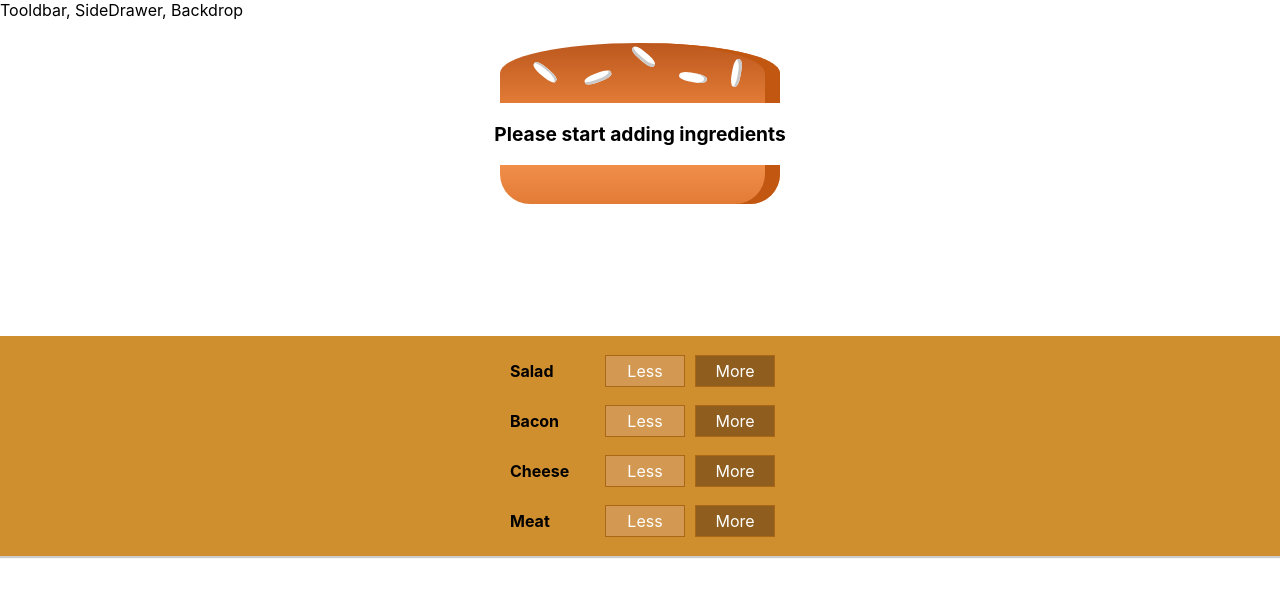
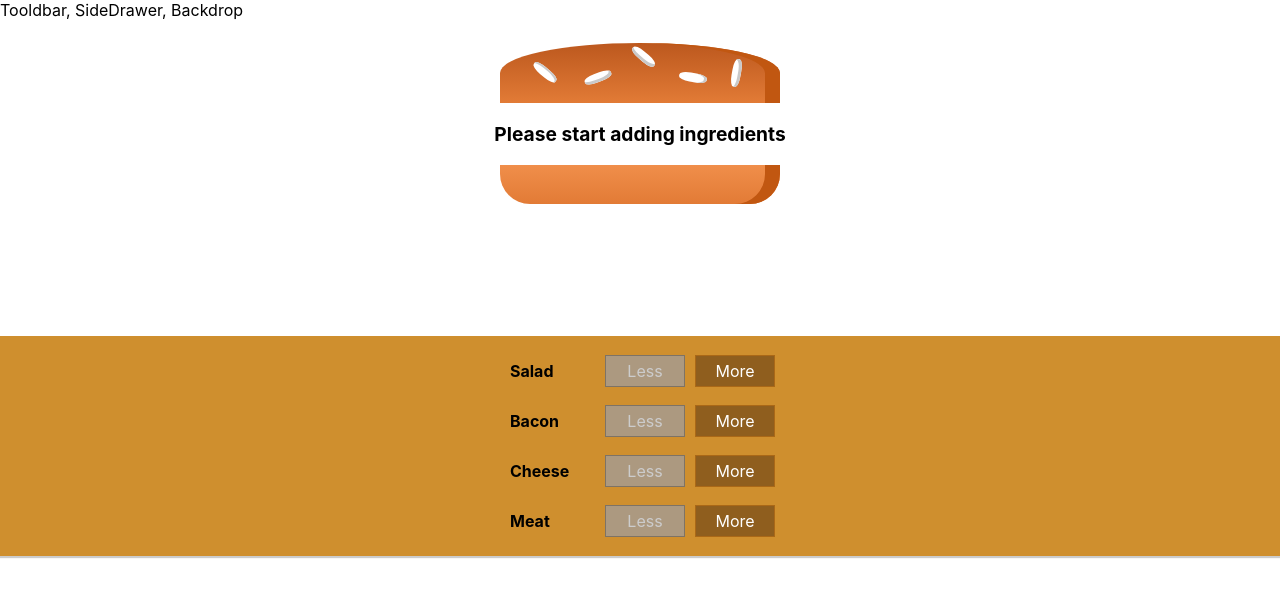
Before and after one commit to MaxRobertsDear/Buger-Builder-React, a React (Create React App) app: page / in a window 1280 px wide. Shown: the top 596 px of the page. Built offline with nearby package versions, Linux system fonts and the light colour scheme.

Commit message:
Added disable button method Less button will disable if ingredients are less than or equal to zero. This is to combat an error that is thrown when Less is pressed when that ingredient is already at zero.

```diff
--- a/src/components/Burger/BuildControls/BuildControl/BuildControl.js
+++ b/src/components/Burger/BuildControls/BuildControl/BuildControl.js
@@ -6,8 +6,13 @@
 const buildControl = (props) => (
   <div className={classes.BuildControl}>
     <div className={classes.Label}>{props.label}</div>
-    <button className={classes.Less} onClick={props.removed}>Less</button>
-    <button className={classes.More} onClick={props.added}>More</button>
+    <button
+      className={classes.Less}
+      onClick={props.removed}
+      disabled={props.disabled}>Less</button>
+    <button
+      className={classes.More}
+      onClick={props.added}>More</button>
   </div>
 )
 
--- a/src/components/Burger/BuildControls/BuildControls.js
+++ b/src/components/Burger/BuildControls/BuildControls.js
@@ -17,7 +17,8 @@
       key={ctrl.label}
       label={ctrl.label}
       added={() => props.ingredientAdded(ctrl.type)}
-      removed={() => props.ingredientRemoved(ctrl.type)} />
+      removed={() => props.ingredientRemoved(ctrl.type)}
+      disabled={props.disabled[ctrl.type]} />
   ))}
   </div>
 )
--- a/src/containers/BurgerBuilder/BurgerBuilder.js
+++ b/src/containers/BurgerBuilder/BurgerBuilder.js
@@ -38,6 +38,9 @@
 
   removeIngredientHandler = (type) => {
     const oldCount = this.state.ingredients[type]
+    if (oldCount <= 0) {
+      return
+    }
     const updatedCount = oldCount - 1
     const updatedIngredients = {
       ...this.state.ingredients
@@ -50,12 +53,20 @@
   }
 
   render() {
+    const disabledInfo = {
+      ...this.state.ingredients
+    }
+    console.log(disabledInfo)
+    for (let key in disabledInfo) {
+      disabledInfo[key] = disabledInfo[key] <= 0
+    }
     return (
       <Aux>
         <Burger ingredients={this.state.ingredients}/>
         <BuildControls
           ingredientAdded={this.addIngredientHandler}
-          ingredientRemoved={this.removeIngredientHandler} />
+          ingredientRemoved={this.removeIngredientHandler}
+          disabled={disabledInfo} />
       </Aux>
     )
   }
```
